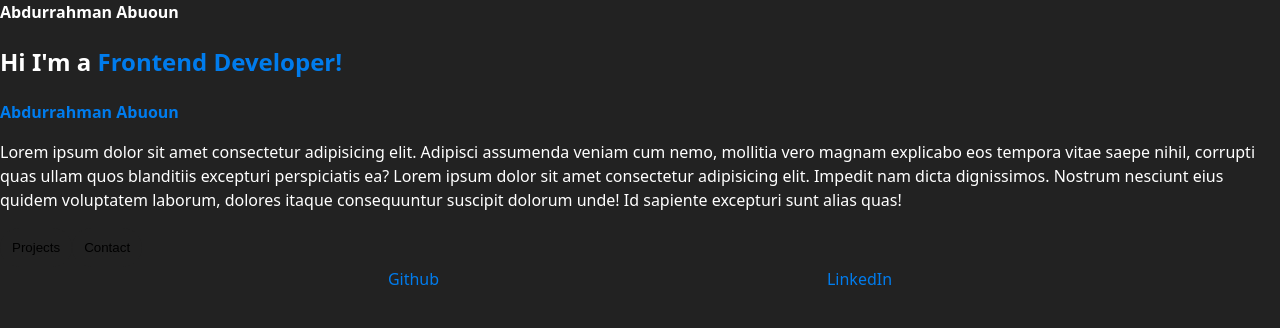
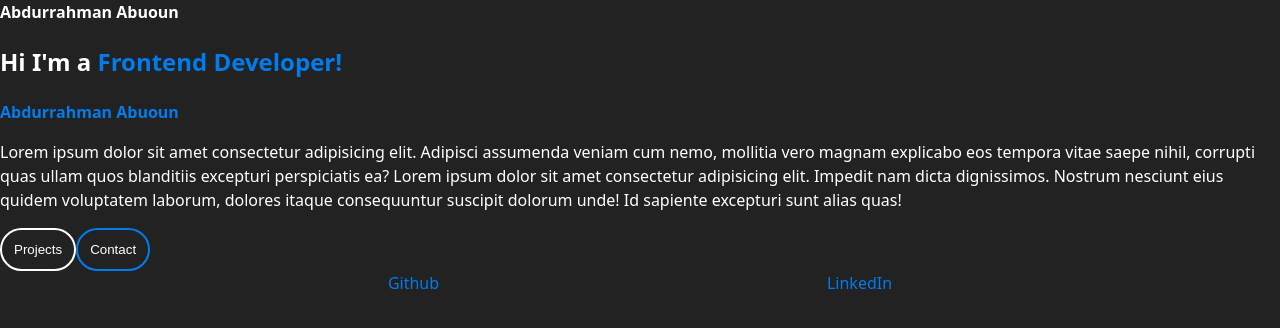
Before and after one commit to abdurman1/myportfolio, a React (Vite) app: page / in a window 1280 px wide. Shown: the top 328 px of the page. Built offline with nearby package versions, Linux system fonts and the light colour scheme.

Commit message:
May 16, 2025, 1:56 PM

```diff
--- a/src/App.css
+++ b/src/App.css
@@ -35,11 +35,13 @@ a:hover {
 }
 
 button {
-    border: #fff;
+    border: 2px solid #fff;
     padding: 0.75rem;
     border-radius: 4rem;
     background-color: #222;
+    color: #fff;
 }
 
 .blue {
+    border: 2px solid #007ced;
 }
```
